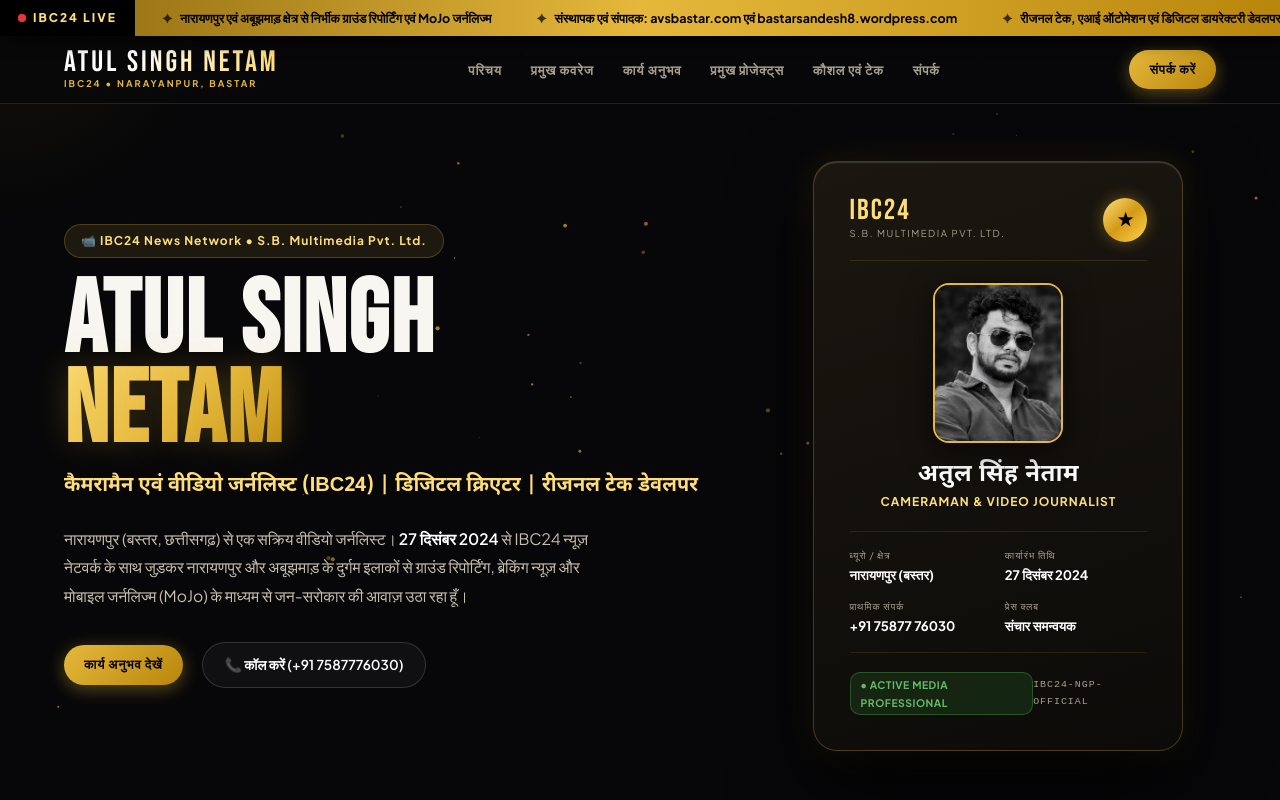
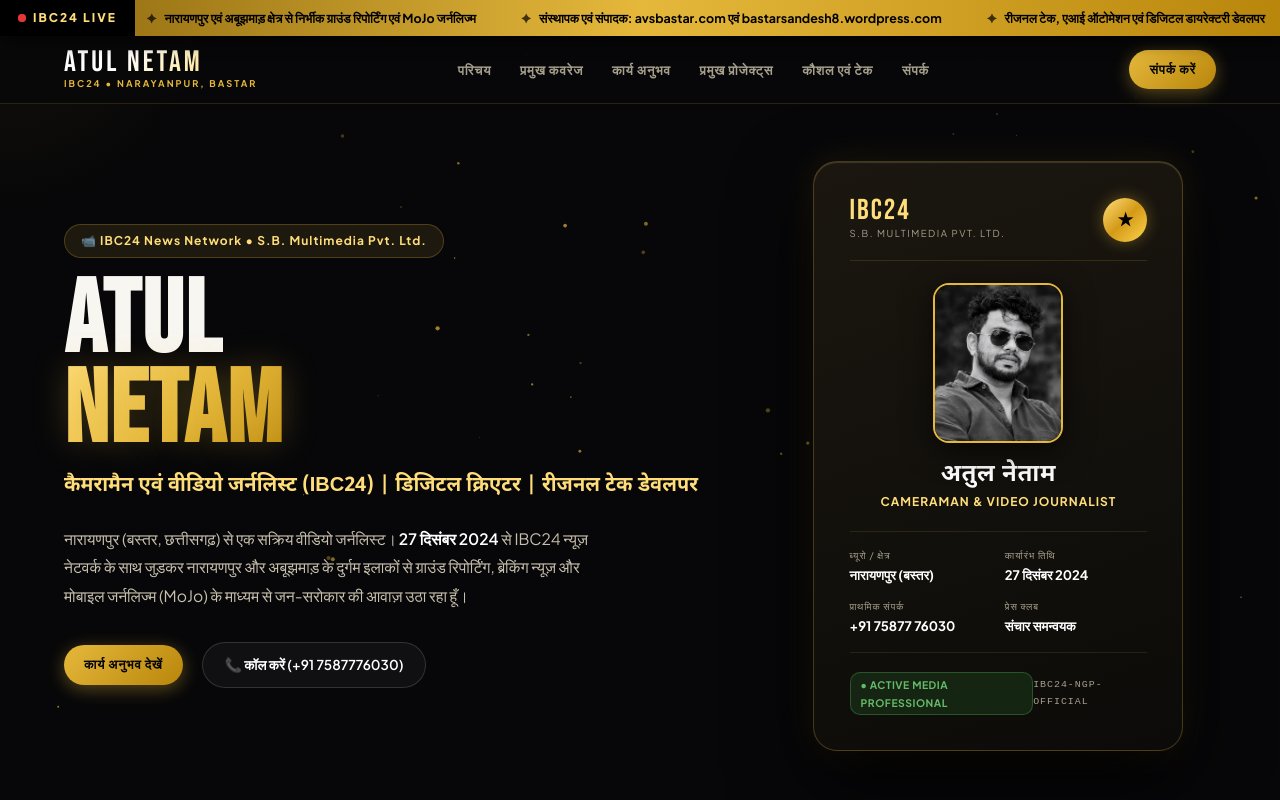
Before and after one commit to atulnetam750/atul-netam-portfolio, a plain HTML site: page index.html in a window 1280 px wide. Shown: the top 800 px of the page. Drawn offline with Linux system fonts and the light colour scheme.

Commit message:
Correct name to Atul Netam (अतुल नेताम) across all sections

```diff
--- a/index.html
+++ b/index.html
@@ -3,8 +3,8 @@
 <head>
   <meta charset="UTF-8"/>
   <meta name="viewport" content="width=device-width,initial-scale=1,viewport-fit=cover"/>
-  <title>अतुल सिंह नेताम (Atul Netam) — IBC24 वीडियो जर्नलिस्ट | टेक & डिजिटल क्रिएटर</title>
-  <meta name="description" content="अतुल सिंह नेताम (Atul Netam) का आधिकारिक पोर्टफोलियो। कैमरामैन एवं वीडियो जर्नलिस्ट (IBC24 News Network), संस्थापक बस्तर संदेश, डिजिटल क्रिएटर एवं रीजनल टेक डेवलपर, नारायणपुर, बस्तर (छ.ग.)।"/>
+  <title>अतुल नेताम (Atul Netam) — IBC24 वीडियो जर्नलिस्ट | टेक & डिजिटल क्रिएटर</title>
+  <meta name="description" content="अतुल नेताम (Atul Netam) का आधिकारिक पोर्टफोलियो। कैमरामैन एवं वीडियो जर्नलिस्ट (IBC24 News Network), संस्थापक बस्तर संदेश, डिजिटल क्रिएटर एवं रीजनल टेक डेवलपर, नारायणपुर, बस्तर (छ.ग.)।"/>
   <meta name="theme-color" content="#070709"/>
   <link rel="preconnect" href="https://fonts.googleapis.com"/>
   <link rel="preconnect" href="https://fonts.gstatic.com" crossorigin"/>
@@ -709,13 +709,13 @@
     <div class="breaking-tag"><span class="pulse-dot"></span> IBC24 LIVE</div>
     <div class="ticker-viewport">
       <div class="ticker-content">
-        <span>अतुल सिंह नेताम — कैमरामैन एवं वीडियो जर्नलिस्ट (IBC24 News Network)</span>
+        <span>अतुल नेताम — कैमरामैन एवं वीडियो जर्नलिस्ट (IBC24 News Network)</span>
         <span>नारायणपुर एवं अबूझमाड़ क्षेत्र से निर्भीक ग्राउंड रिपोर्टिंग एवं MoJo जर्नलिज्म</span>
         <span>संस्थापक एवं संपादक: avsbastar.com एवं bastarsandesh8.wordpress.com</span>
         <span>रीजनल टेक, एआई ऑटोमेशन एवं डिजिटल डायरेक्टरी डेवलपर</span>
         <span>संचार समन्वयक — नारायणपुर प्रेस क्लब (Narayanpur Press Club)</span>
         <!-- Loop for seamless ticker -->
-        <span>अतुल सिंह नेताम — कैमरामैन एवं वीडियो जर्नलिस्ट (IBC24 News Network)</span>
+        <span>अतुल नेताम — कैमरामैन एवं वीडियो जर्नलिस्ट (IBC24 News Network)</span>
         <span>नारायणपुर एवं अबूझमाड़ क्षेत्र से निर्भीक ग्राउंड रिपोर्टिंग एवं MoJo जर्नलिज्म</span>
         <span>संस्थापक एवं संपादक: avsbastar.com एवं bastarsandesh8.wordpress.com</span>
         <span>रीजनल टेक, एआई ऑटोमेशन एवं डिजिटल डायरेक्टरी डेवलपर</span>
@@ -727,7 +727,7 @@
   <!-- NAVIGATION -->
   <nav>
     <a href="#" class="brand-group">
-      <span class="brand-name">ATUL SINGH NETAM</span>
+      <span class="brand-name">ATUL NETAM</span>
       <span class="brand-sub">IBC24 • Narayanpur, Bastar</span>
     </a>
     <ul class="nav-links">
@@ -753,7 +753,7 @@
         <span>📹 IBC24 News Network • S.B. Multimedia Pvt. Ltd.</span>
       </div>
       <h1 class="hero-title">
-        ATUL SINGH<br/>
+        ATUL<br/>
         <span class="glow-gold">NETAM</span>
       </h1>
       <p class="hero-tagline">कैमरामैन एवं वीडियो जर्नलिस्ट (IBC24) | डिजिटल क्रिएटर | रीजनल टेक डेवलपर</p>
@@ -777,9 +777,9 @@
           <div class="hologram-seal">★</div>
         </div>
         <div class="card-avatar-box">
-          <img src="atul-photo.jpg" alt="Atul Singh Netam"/>
+          <img src="atul-photo.jpg" alt="Atul Netam"/>
         </div>
-        <div class="card-subject-name">अतुल सिंह नेताम</div>
+        <div class="card-subject-name">अतुल नेताम</div>
         <div class="card-subject-title">Cameraman & Video Journalist</div>
         <div class="card-grid-meta">
           <div class="c-meta-item">
@@ -833,7 +833,7 @@
   <section id="about">
     <div class="about-layout">
       <div class="about-media-box reveal">
-        <img src="atul-photo.jpg" alt="Atul Singh Netam" class="main-photo"/>
+        <img src="atul-photo.jpg" alt="Atul Netam" class="main-photo"/>
         <div class="about-floating-experience">
           <div class="exp-big">IBC24</div>
           <div class="exp-sub">Narayanpur Bureau</div>
@@ -843,7 +843,7 @@
         <div class="sec-eyebrow">परिचय (About Me)</div>
         <h3>बस्तर की ज़मीन से सच्ची पत्रकारिता और आधुनिक तकनीक का संगम</h3>
         <p>
-          मैं <strong>अतुल नेताम (Atul Singh Netam)</strong>, नारायणपुर (बस्तर संभाग, छत्तीसगढ़) से एक सक्रिय वीडियो जर्नलिस्ट, कैमरामैन और डिजिटल कंटेंट क्रिएटर हूँ। <strong>27 दिसंबर 2024</strong> से IBC24 न्यूज़ नेटवर्क के साथ जुड़कर मैं नारायणपुर और अबूझमाड़ के दुर्गम इलाकों से ग्राउंड रिपोर्टिंग, ब्रेकिंग न्यूज़ और मोबाइल जर्नलिज्म (MoJo) के माध्यम से जन-सरोकार की खबरें सामने ला रहा हूँ।
+          मैं <strong>अतुल नेताम (Atul Netam)</strong>, नारायणपुर (बस्तर संभाग, छत्तीसगढ़) से एक सक्रिय वीडियो जर्नलिस्ट, कैमरामैन और डिजिटल कंटेंट क्रिएटर हूँ। <strong>27 दिसंबर 2024</strong> से IBC24 न्यूज़ नेटवर्क के साथ जुड़कर मैं नारायणपुर और अबूझमाड़ के दुर्गम इलाकों से ग्राउंड रिपोर्टिंग, ब्रेकिंग न्यूज़ और मोबाइल जर्नलिज्म (MoJo) के माध्यम से जन-सरोकार की खबरें सामने ला रहा हूँ।
         </p>
         <p>
           पत्रकारिता के साथ-साथ मैं फोटोग्राफी, सिनेमैटिक वीडियो एडिटिंग, एआई ऑटोमेशन और क्षेत्रीय डिजिटल न्यूज़ पोर्टल्स (जैसे <strong>avsbastar.com</strong> और <strong>bastarsandesh8.wordpress.com</strong> — बस्तर संदेश) के विकास में भी निरंतर सक्रिय हूँ।
@@ -1324,8 +1324,8 @@
   <!-- FOOTER -->
   <footer>
     <div class="footer-left">
-      <div class="brand-name" style="font-size:1.4rem">ATUL SINGH NETAM</div>
-      <p>© 2026 अतुल सिंह नेताम • कैमरामैन एवं वीडियो जर्नलिस्ट (IBC24 News Network)</p>
+      <div class="brand-name" style="font-size:1.4rem">ATUL NETAM</div>
+      <p>© 2026 अतुल नेताम • कैमरामैन एवं वीडियो जर्नलिस्ट (IBC24 News Network)</p>
     </div>
     <div style="font-size:0.75rem;color:var(--text-muted)">
       सत्य • निष्पक्षता • डिजिटल नवाचार — बस्तर, छत्तीसगढ़
```
